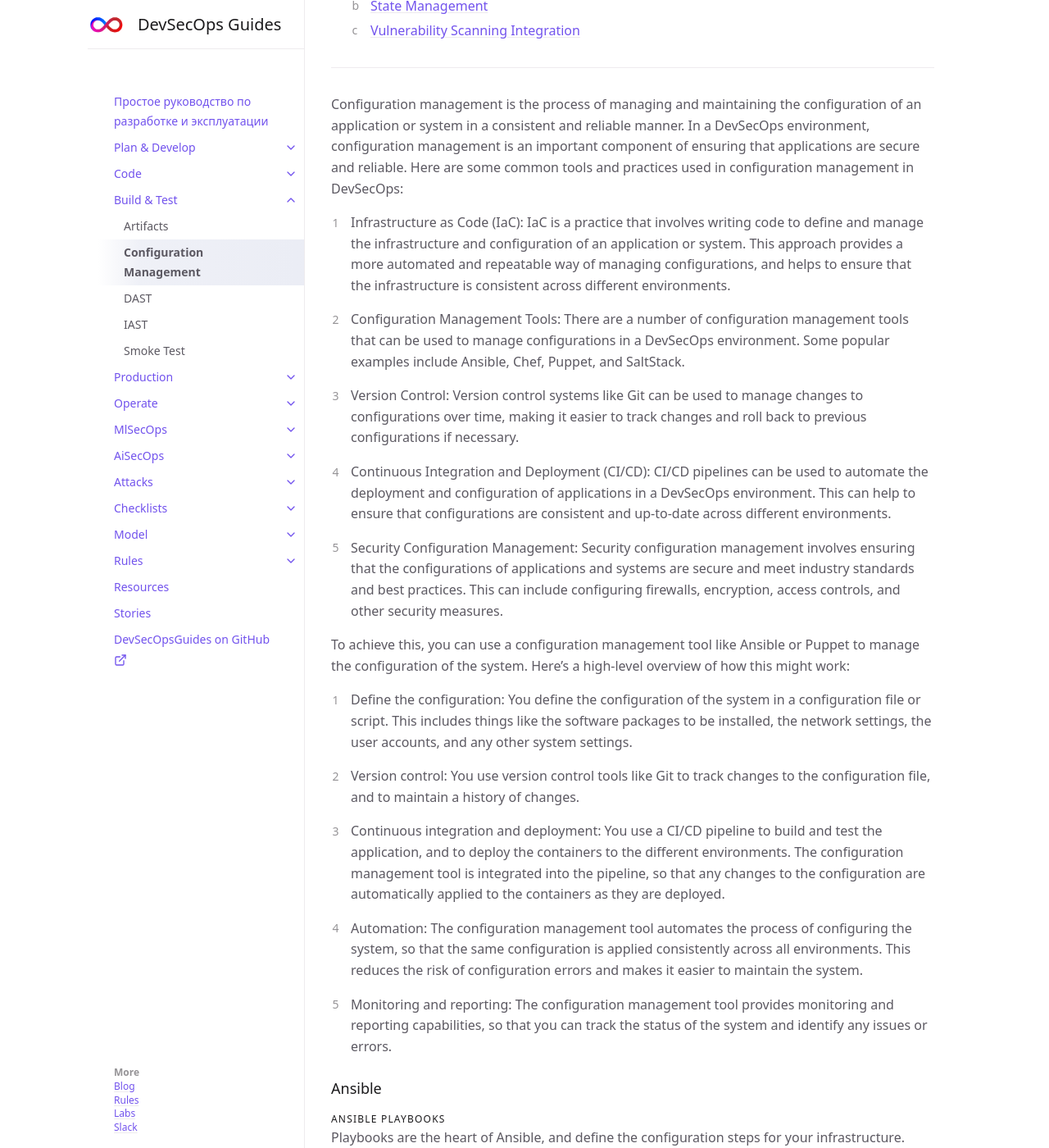
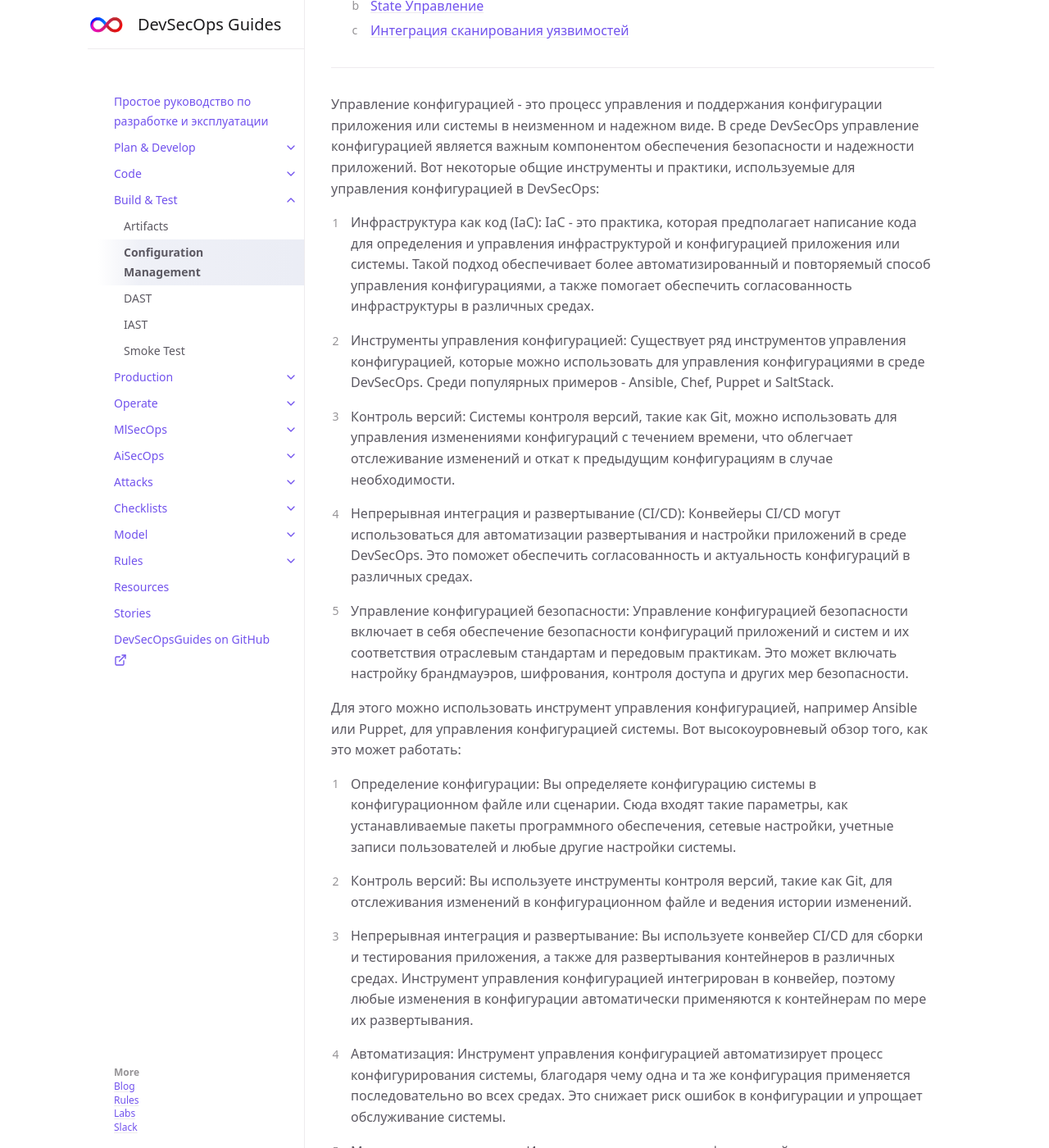
Before and after one commit to 2artem2/Work-Stuff, a Jekyll site: the page built from docs/build-test/configuration-management.md, in a window 1280 px wide and 1400 px high, scrolled down 411 px. Shown: the whole window at 82% size. Built offline with Jekyll 4.4.1, drawn with Linux system fonts in a browser that asks for light colours; some of the changed text lies outside the part shown.

Commit message:
configuration-management.md

````diff
--- a/docs/build-test/configuration-management.md
+++ b/docs/build-test/configuration-management.md
@@ -4,10 +4,10 @@ title: Configuration Management
 parent: Build & Test
 ---
 
-# Configuration Management
+# Управление конфигурацией
 {: .no_toc }
 
-## Table of contents
+## Оглавление
 {: .no_toc .text-delta }
 
 1. TOC
@@ -15,40 +15,40 @@ parent: Build & Test
 
 ---
 
-Configuration management is the process of managing and maintaining the configuration of an application or system in a consistent and reliable manner. In a DevSecOps environment, configuration management is an important component of ensuring that applications are secure and reliable. Here are some common tools and practices used in configuration management in DevSecOps:
+Управление конфигурацией - это процесс управления и поддержания конфигурации приложения или системы в неизменном и надежном виде. В среде DevSecOps управление конфигурацией является важным компонентом обеспечения безопасности и надежности приложений. Вот некоторые общие инструменты и практики, используемые для управления конфигурацией в DevSecOps:
 
 
-1. Infrastructure as Code (IaC): IaC is a practice that involves writing code to define and manage the infrastructure and configuration of an application or system. This approach provides a more automated and repeatable way of managing configurations, and helps to ensure that the infrastructure is consistent across different environments.
+1. Инфраструктура как код (IaC): IaC - это практика, которая предполагает написание кода для определения и управления инфраструктурой и конфигурацией приложения или системы. Такой подход обеспечивает более автоматизированный и повторяемый способ управления конфигурациями, а также помогает обеспечить согласованность инфраструктуры в различных средах.
 
-2. Configuration Management Tools: There are a number of configuration management tools that can be used to manage configurations in a DevSecOps environment. Some popular examples include Ansible, Chef, Puppet, and SaltStack.
+2. Инструменты управления конфигурацией: Существует ряд инструментов управления конфигурацией, которые можно использовать для управления конфигурациями в среде DevSecOps. Среди популярных примеров - Ansible, Chef, Puppet и SaltStack.
 
-3. Version Control: Version control systems like Git can be used to manage changes to configurations over time, making it easier to track changes and roll back to previous configurations if necessary.
+3. Контроль версий: Системы контроля версий, такие как Git, можно использовать для управления изменениями конфигураций с течением времени, что облегчает отслеживание изменений и откат к предыдущим конфигурациям в случае необходимости.
 
-4. Continuous Integration and Deployment (CI/CD): CI/CD pipelines can be used to automate the deployment and configuration of applications in a DevSecOps environment. This can help to ensure that configurations are consistent and up-to-date across different environments.
+4. Непрерывная интеграция и развертывание (CI/CD): Конвейеры CI/CD могут использоваться для автоматизации развертывания и настройки приложений в среде DevSecOps. Это поможет обеспечить согласованность и актуальность конфигураций в различных средах.
 
-5. Security Configuration Management: Security configuration management involves ensuring that the configurations of applications and systems are secure and meet industry standards and best practices. This can include configuring firewalls, encryption, access controls, and other security measures.
+5. Управление конфигурацией безопасности: Управление конфигурацией безопасности включает в себя обеспечение безопасности конфигураций приложений и систем и их соответствия отраслевым стандартам и передовым практикам. Это может включать настройку брандмауэров, шифрования, контроля доступа и других мер безопасности.
 
 
 
-To achieve this, you can use a configuration management tool like Ansible or Puppet to manage the configuration of the system. Here's a high-level overview of how this might work:
+Для этого можно использовать инструмент управления конфигурацией, например Ansible или Puppet, для управления конфигурацией системы. Вот высокоуровневый обзор того, как это может работать:
 
-1. Define the configuration: You define the configuration of the system in a configuration file or script. This includes things like the software packages to be installed, the network settings, the user accounts, and any other system settings.
+1. Определение конфигурации: Вы определяете конфигурацию системы в конфигурационном файле или сценарии. Сюда входят такие параметры, как устанавливаемые пакеты программного обеспечения, сетевые настройки, учетные записи пользователей и любые другие настройки системы.
 
-2. Version control: You use version control tools like Git to track changes to the configuration file, and to maintain a history of changes.
+2. Контроль версий: Вы используете инструменты контроля версий, такие как Git, для отслеживания изменений в конфигурационном файле и ведения истории изменений.
 
-3. Continuous integration and deployment: You use a CI/CD pipeline to build and test the application, and to deploy the containers to the different environments. The configuration management tool is integrated into the pipeline, so that any changes to the configuration are automatically applied to the containers as they are deployed.
+3. Непрерывная интеграция и развертывание: Вы используете конвейер CI/CD для сборки и тестирования приложения, а также для развертывания контейнеров в различных средах. Инструмент управления конфигурацией интегрирован в конвейер, поэтому любые изменения в конфигурации автоматически применяются к контейнерам по мере их развертывания.
 
-4. Automation: The configuration management tool automates the process of configuring the system, so that the same configuration is applied consistently across all environments. This reduces the risk of configuration errors and makes it easier to maintain the system.
+4. Автоматизация: Инструмент управления конфигурацией автоматизирует процесс конфигурирования системы, благодаря чему одна и та же конфигурация применяется последовательно во всех средах. Это снижает риск ошибок в конфигурации и упрощает обслуживание системы.
 
-5. Monitoring and reporting: The configuration management tool provides monitoring and reporting capabilities, so that you can track the status of the system and identify any issues or errors.
+5. Мониторинг и отчетность: Инструмент управления конфигурацией предоставляет возможности мониторинга и отчетности, чтобы вы могли отслеживать состояние системы и выявлять любые проблемы и ошибки.
 
 
 
 ### Ansible
 
-#### Ansible Playbooks
+#### Плейбуки Ansible
 
-Playbooks are the heart of Ansible, and define the configuration steps for your infrastructure.
+Плейбуки являются сердцем Ansible и определяют шаги по настройке вашей инфраструктуры.
 
 ```
 # playbook.yml
@@ -99,7 +99,7 @@ $ ansible web_servers -a "apt update && apt upgrade -y"
 
 ### Ansible Vault
 
-Vault allows you to encrypt sensitive data, like passwords and API keys.
+Vault позволяет шифровать конфиденциальные данные, такие как пароли и ключи API.
 
 ```
 $ ansible-vault create secrets.yml
@@ -116,10 +116,10 @@ api_key: ABCDEFGHIJKLMNOPQRSTUVWXYZ
 
 
 
-#### Secure File Management
+#### Безопасное управление файлами
 
 
-SaltStack provides secure file management through the use of the file.managed state module, which ensures the integrity and security of files on Salt Minions.
+SaltStack обеспечивает безопасное управление файлами с помощью модуля состояния file.managed, который обеспечивает целостность и безопасность файлов на миньонах Salt.
 
 ```
 /etc/sudoers:
@@ -131,12 +131,12 @@ SaltStack provides secure file management through the use of the file.managed st
     - backup: minion
 ```
 
-This command manages the /etc/sudoers file on Salt Minions, ensuring that it is sourced from the Salt Master (salt://files/sudoers), owned by the root user and group, has the mode set to 440, and creates a backup of the previous file.
+Эта команда управляет файлом /etc/sudoers на миньонах Salt, гарантируя, что он берется из Salt Master (salt://files/sudoers), принадлежит пользователю и группе root, его режим установлен на 440, и создает резервную копию предыдущего файла.
 
 
-#### State Management
+#### State Управление
 
-SaltStack's state management allows you to define and enforce desired system configurations, ensuring consistency and security across Salt Minions.
+Управление состоянием SaltStack позволяет определять и внедрять желаемые конфигурации системы, обеспечивая согласованность и безопасность всех миньонов Salt.
 
 
 ```
@@ -150,12 +150,12 @@ apache_service_running:
     - enable: True
 ```
 
-This command defines two states: apache_package_installed and apache_service_running. The first state ensures that the apache2 package is installed on the Salt Minion, and the second state ensures that the apache2 service is running and enabled.
+Эта команда определяет два состояния: apache_package_installed и apache_service_running. Первое состояние гарантирует, что пакет apache2 установлен на Salt Minion, а второе - что служба apache2 запущена и включена.
 
 
-#### Vulnerability Scanning Integration
+#### Интеграция сканирования уязвимостей
 
-SaltStack can be integrated with vulnerability scanning tools to identify and remediate vulnerabilities on Salt Minions.
+SaltStack может быть интегрирован с инструментами сканирования уязвимостей для выявления и устранения уязвимостей в Salt Minions.
 
 
 ```
@@ -166,4 +166,4 @@ openvas_scan:
     - create_task: True
 ```
 
-This command initiates a vulnerability scan using OpenVAS on all Salt Minions (`target: '*'`). It generates a report with the ID `scan_report` and creates a scan task if it doesn't already exist.
+Эта команда инициирует проверку уязвимостей с помощью OpenVAS на всех Salt Minions (`target: '*'`). Она генерирует отчет с идентификатором `scan_report` и создает задачу сканирования, если она еще не существует.
````
Also changed, not shown: other parts of docs/build-test/configuration-management.md (+2 -2 lines).
